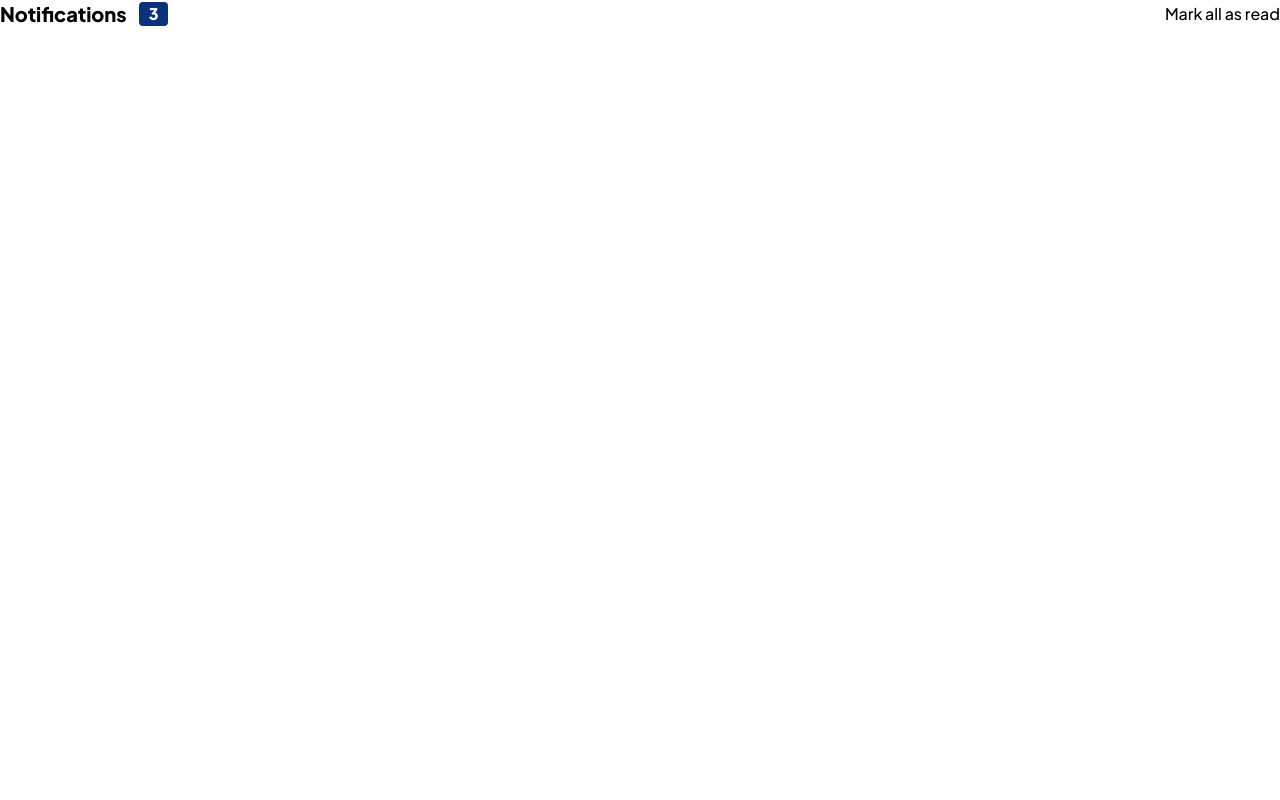
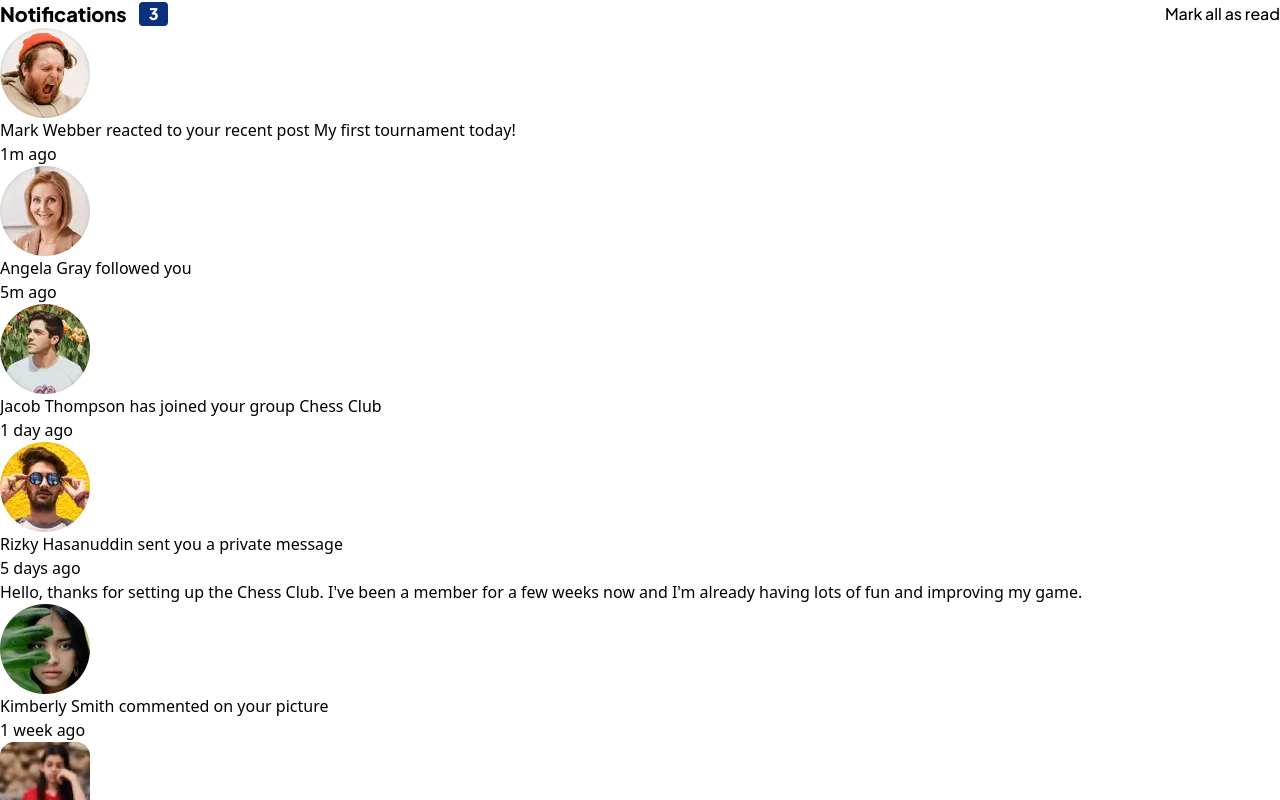
Before and after one commit to Brian-Lin-2/frontend-mentor-notifications, a React (Vite) app: page / in a window 1280 px wide. Shown: the top 800 px of the page. Built offline with nearby package versions, Linux system fonts and the light colour scheme.

Commit message:
Add basic HTML notifications

```diff
--- a/src/App.jsx
+++ b/src/App.jsx
@@ -1,48 +1,68 @@
+import Notification from './Notification';
+
 export default function App() {
   const notifications = [
     {
+      type: "Reaction",
       name: "Mark Webber",
       profile: "/assets/images/avatar-mark-webber.webp",
-      action: "reacted to your recent post My first tournament today!",
+      action: "reacted to your recent post",
+      post: "My first tournament today!",
       time: "1m ago",
+      unread: 'true',
     },
     {
+      type: "Follow",
       name: "Angela Gray",
       profile: "/assets/images/avatar-angela-gray.webp",
       action: "followed you",
       time: "5m ago",
+      unread: 'true',
     },
     {
+      type: "Group",
       name: "Jacob Thompson",
       profile: "/assets/images/avatar-jacob-thompson.webp",
-      action: "has joined your group Chess Club",
+      action: "has joined your group",
+      group: "Chess Club",
       time: "1 day ago",
+      unread: 'true',
     },
     {
+      type: "Message",
       name: "Rizky Hasanuddin",
       profile: "/assets/images/avatar-rizky-hasanuddin.webp",
       action: "sent you a private message",
+      message: "Hello, thanks for setting up the Chess Club. I've been a member for a few weeks now and I'm already having lots of fun and improving my game.",
       time: "5 days ago",
-      message: "Hello, thanks for setting up the Chess Club. I've been a member for a few weeks now and I'm already having lots of fun and improving my game.",
+      unread: 'false',
     },
     {
+      type: "Comment",
       name: "Kimberly Smith",
       profile: "/assets/images/avatar-kimberly-smith.webp",
       image: "/assets/images/image-chess.webp",
       action: "commented on your picture",
       time: "1 week ago",
+      unread: 'false',
     },
     {
+      type: "Reaction",
       name: "Nathan Peterson",
       profile: "/assets/images/avatar-nathan-peterson.webp",
-      action: "reacted to your recent post 5 end-game strategies to increase your win rate",
+      action: "reacted to your recent post",
+      post: "5 end-game strategies to increase your win rate",
       time: "2 weeks ago",
+      unread: 'false',
     },
     {
+      type: "Group",
       name: "Anna Kim",
       profile: "/assets/images/avatar-anna-kim.webp",
-      action: "left the group Chess Club",
+      action: "left the group",
+      club: "Chess Club",
       time: "2 weeks ago",
+      unread: 'false',
     },
   ]
 
@@ -52,6 +72,10 @@ export default function App() {
         <h1 className="font-extrabold text-xl flex items-center gap-3">Notifications <span className="text-white text-base bg-blue px-2.5 rounded">3</span></h1>
         <button>Mark all as read</button>
       </div>
+
+      {notifications.map(notification => {
+        return <Notification key={crypto.randomUUID()} notification={notification} />
+      })}
     </>
   );
 }
--- a/src/Comments.jsx
+++ /dev/null
@@ -1,3 +0,0 @@
-export default function Comments() {
-
-}
--- /dev/null
+++ b/src/Notification.jsx
@@ -0,0 +1,90 @@
+function Reaction({ notification }) {
+  return (
+    <>
+      <img src={notification.profile} />
+
+      <div>
+        <p><span>{notification.name}</span> {notification.action} <span>{notification.post}</span></p>
+        <footer>{notification.time}</footer>
+      </div>
+    </>
+  );
+}
+
+function Follow({ notification }) {
+  return (
+    <>
+      <img src={notification.profile} />
+
+      <div>
+        <p><span>{notification.name}</span> {notification.action}</p>
+        <footer>{notification.time}</footer>
+      </div>
+    </>
+  );
+}
+
+function Group({ notification }) {
+  return (
+    <>
+      <img src={notification.profile} />
+
+      <div>
+        <p><span>{notification.name}</span> {notification.action} <span>{notification.group}</span></p>
+        <footer>{notification.time}</footer>
+      </div>
+    </>
+  );
+}
+
+function Comment({ notification }) {
+  return (
+    <>
+      <img src={notification.profile} />
+
+      <div>
+        <p><span>{notification.name}</span> {notification.action}</p>
+        <footer>{notification.time}</footer>
+      </div>
+
+      <img src={notification.image} />
+    </>
+  );
+}
+
+function Message({ notification }) {
+  return (
+    <>
+      <img src={notification.profile} />
+
+      <div>
+        <p><span>{notification.name}</span> {notification.action}</p>
+        <footer>{notification.time}</footer>
+      </div>
+
+      <p>{notification.message}</p>
+    </>
+  );
+}
+
+export default function Notification({ notification }) {
+  if (notification.type == 'Reaction') {
+    return <Reaction notification={notification} />
+  }
+
+  else if (notification.type == 'Follow') {
+    return <Follow notification={notification} />
+  }
+
+  else if (notification.type == 'Group') {
+    return <Group notification={notification} />
+  }
+
+  else if (notification.type == 'Comment') {
+    return <Comment notification={notification} />
+  }
+
+  else if (notification.type == 'Message') {
+    return <Message notification={notification} />
+  }
+}
--- a/src/Profile.jsx
+++ /dev/null
@@ -1,3 +0,0 @@
-export default function Profile() {
-
-}
--- a/src/Reply.jsx
+++ /dev/null
@@ -1,3 +0,0 @@
-export default function Reply() {
-
-}
```
